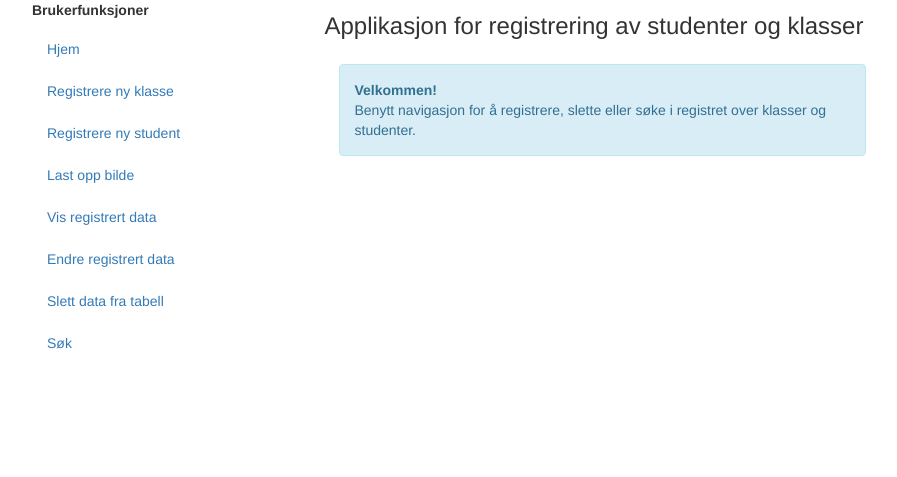
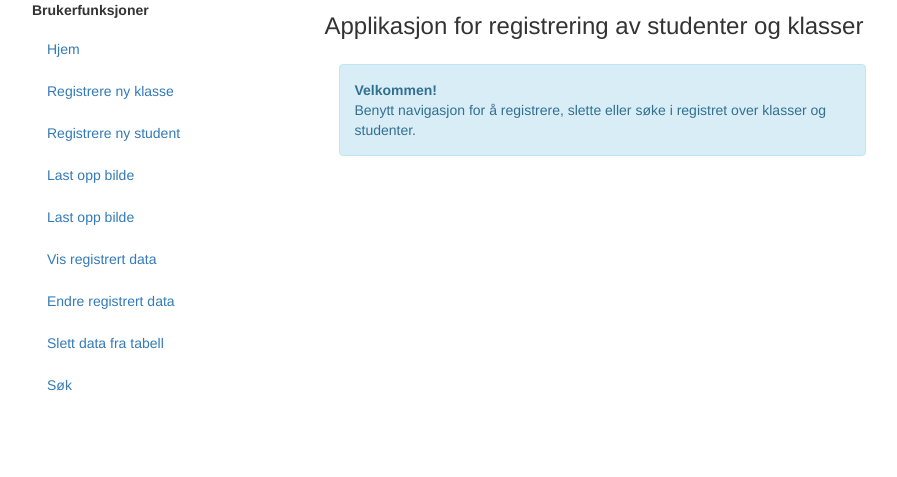
Before and after one commit to pnitram/obligAppv4, a PHP site: page /index.php in a window 1280 px wide. Shown: the part 163-640 px from the top of the page, without its empty margins (38-935 px from the left). Run offline with PHP 8.4, Linux system fonts and the light colour scheme; some libraries are stand-ins or nearby versions.

Commit message:
La til vis-bilder.php i meny

```diff
--- a/include/meny.php
+++ b/include/meny.php
@@ -8,6 +8,7 @@
 	<li><a href="./registrere-klasse.php">Registrere ny klasse</a></li>
 	<li><a href="./registrere-student.php">Registrere ny student</a></li>
 	<li><a href="./last-opp-bilde.php">Last opp bilde</a></li>
+	<li><a href="./vis-bilder.php">Last opp bilde</a></li>
 	<li><a href="./vis-data-registrert.php">Vis registrert data</a></li>
 	<li><a href="./endre-data.php">Endre registrert data</a></li>
 	<li><a href="./slett-data.php">Slett data fra tabell</a></li>
```
